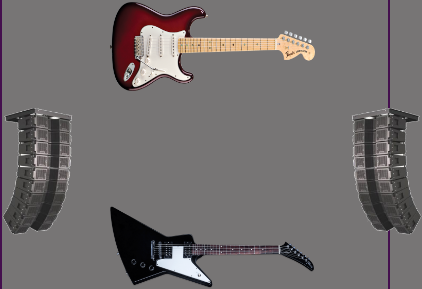
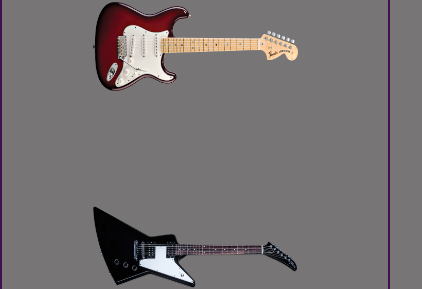
Before and after one commit to Gamdel84/Guitar-store, a React (Vite) app: page / in a window 390 px wide. Shown: the part 486-775 px from the top of the page, 422 px wide, since content can reach past the window. Built offline with nearby package versions, Linux system fonts and the light colour scheme.

Commit message:
Otros ajustes por desbordamiento en responsive sobre componente inicio 9

```diff
--- a/src/index.css
+++ b/src/index.css
@@ -708,8 +708,7 @@ footer {
   }
 
 .torres {
-    width: 80px;
-    margin-top: 0;
+    display: none;
 }
 
   nav {
```
